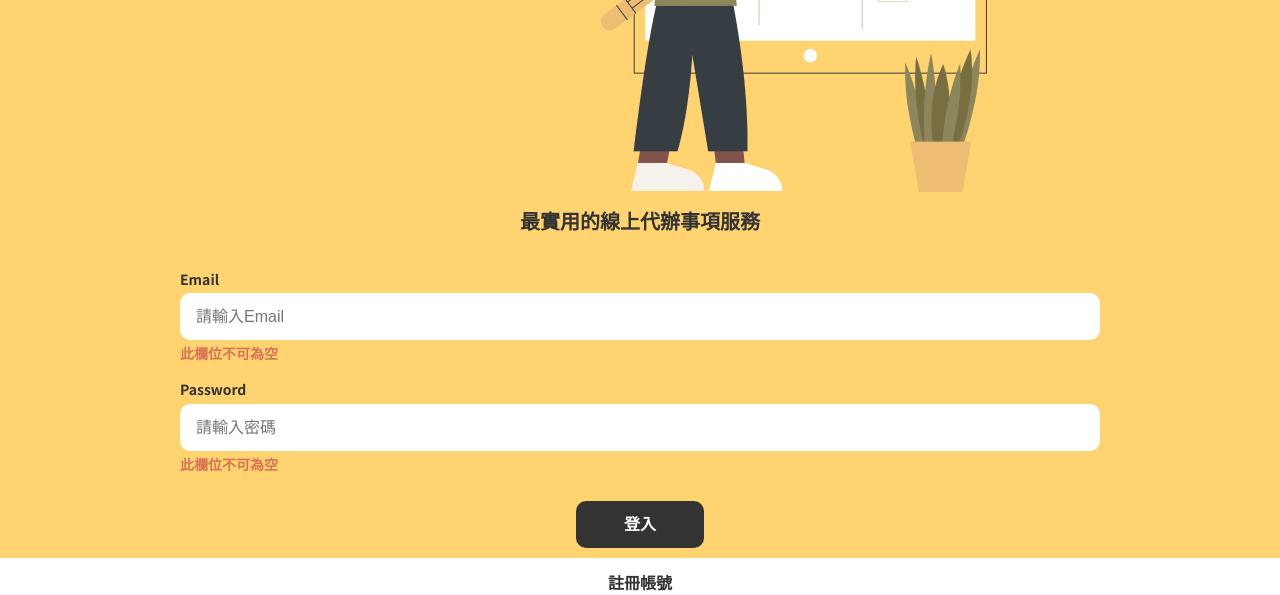
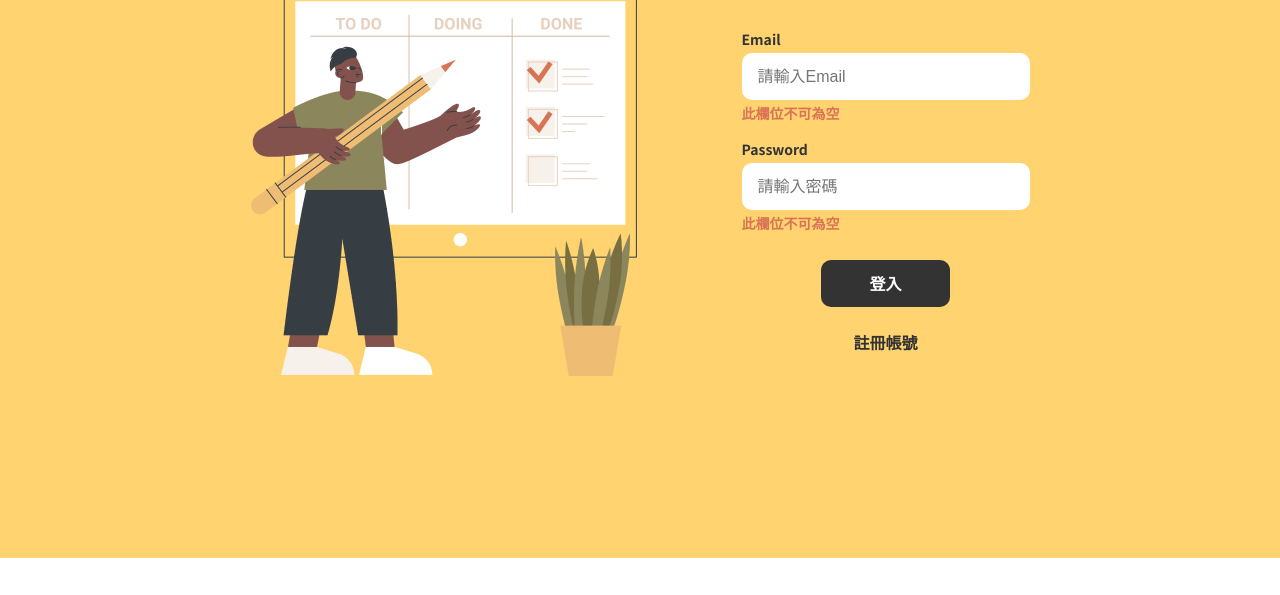
Before and after one commit to Avain84/JSweek8, a plain HTML site: page index.html in a window 1280 px wide. Shown: the part 242-837 px from the top of the page. After the commit the page ends 800 px from the top, so only its background shows below. Drawn offline with Linux system fonts and the light colour scheme.

Commit message:
新增-登入頁面(電腦版)

```diff
--- a/src/styles/all.scss
+++ b/src/styles/all.scss
@@ -3,7 +3,7 @@
 @import "./base/var";
 @import "./base/reset";
 @import "./base/mixin";
-@import "./base/grid";
+@import "./base/global";
 
 @import "./page/login";
 @import "./page/sign";
--- /dev/null
+++ b/src/styles/base/_global.scss
@@ -0,0 +1,35 @@
+body{
+	font-family: "Noto Sans TC", sans-serif;
+	color: $text-black;
+}
+input{
+	display: block;
+}
+a{
+	text-decoration: none;
+}
+.container {
+  margin: 0 auto;
+  padding-left: 20px;
+  padding-right: 20px;
+  @include desktop{
+    display: flex;
+    gap: 105px;
+    justify-content: center;
+    align-items: center;
+  }
+}
+.wrap{
+  background-color: $bg-yellow;
+  width: 100%;
+  height: 100vh;
+  padding-top: 48px;
+  padding-left: 12px;
+  padding-right: 12px;
+  @include desktop{
+    display: flex;
+    justify-content: center;
+    align-items: center;
+    padding-top: 0;
+  }
+}
--- a/src/styles/base/_grid.scss
+++ /dev/null
@@ -1,46 +0,0 @@
-$gutter: 24px;
-
-// 設定手機版的格子寬度，總共 4 格
-@for $i from 1 through 4 {
-  .col-sm-#{$i} {
-    width: calc((100% - ($gutter * 3)) / 4 * $i + $gutter * ($i - 1));
-  }
-}
-/*
-    可在元素加上此類別，來限制元素的寬度
-    .col-sm-1
-    .col-sm-2
-    .col-sm-3
-    .col-sm-4
-*/
-
-// 設定桌機版的格子寬度 總共 12 格
-// 寫在 media query 裡面保證它只會在某個寬度下作用
-@include desktop{
-  @for $i from 1 through 12 {
-      .col-lg-#{$i} {
-        width: calc((100% - ($gutter * 11)) / 12 * $i + $gutter * ($i - 1));
-    }
-  }
-}
-
-
-.container {
-  $column-width: 58px; /* 一個列寬是 58px */
-  $gutter: 24px; /* 列與列之間的間隔寬度為 24px */
-
-  /* PC版本 */
-  // max-width 960px = 58px*12 + 24px*11
-  max-width: $column-width * 12 + $gutter * 11; // 960px
-  margin: 0 auto;
-  padding-left: 20px;
-  padding-right: 20px;
-}
-.wrap{
-  background-color: $bg-yellow;
-  width: 100%;
-  height: 100vh;
-  padding-top: 48px;
-  padding-left: 12px;
-  padding-right: 12px;
-}
--- a/src/styles/base/_reset.scss
+++ b/src/styles/base/_reset.scss
@@ -51,13 +51,3 @@ table {
 *::before {
   box-sizing: border-box;
 }
-body{
-	// font-family: "Kanit","Noto Sans TC", sans-serif;
-	color: $text-black;
-}
-input{
-	display: block;
-}
-a{
-	text-decoration: none;
-}
--- a/src/styles/page/_login.scss
+++ b/src/styles/page/_login.scss
@@ -1,7 +1,11 @@
 .title{
+  margin-bottom: 16px;
   display: flex;
   justify-content: center;
-  margin-bottom: 16px;
+  @include desktop{
+    flex-direction: column;
+    align-items: center;
+  }
   h1{
     font-family: "Kanit","Noto Sans TC", sans-serif;
     position: relative;
@@ -23,6 +27,7 @@
   img{
     max-width: 100%;
     display: none;
+    margin-top: 15px;
     @include desktop{
       display: block;
     }
@@ -35,10 +40,12 @@ h2{
   font-size: 20px;
   line-height: 1.45;
   margin-bottom: 32px;
+  @include desktop{
+    font-size: 24px;
+  }
 }
 
 form{
-  font-family: "Noto Sans TC", sans-serif;
   div + div{
     margin-top: 16px;
   }
```
Also changed, not shown: src/styles/all.css.
